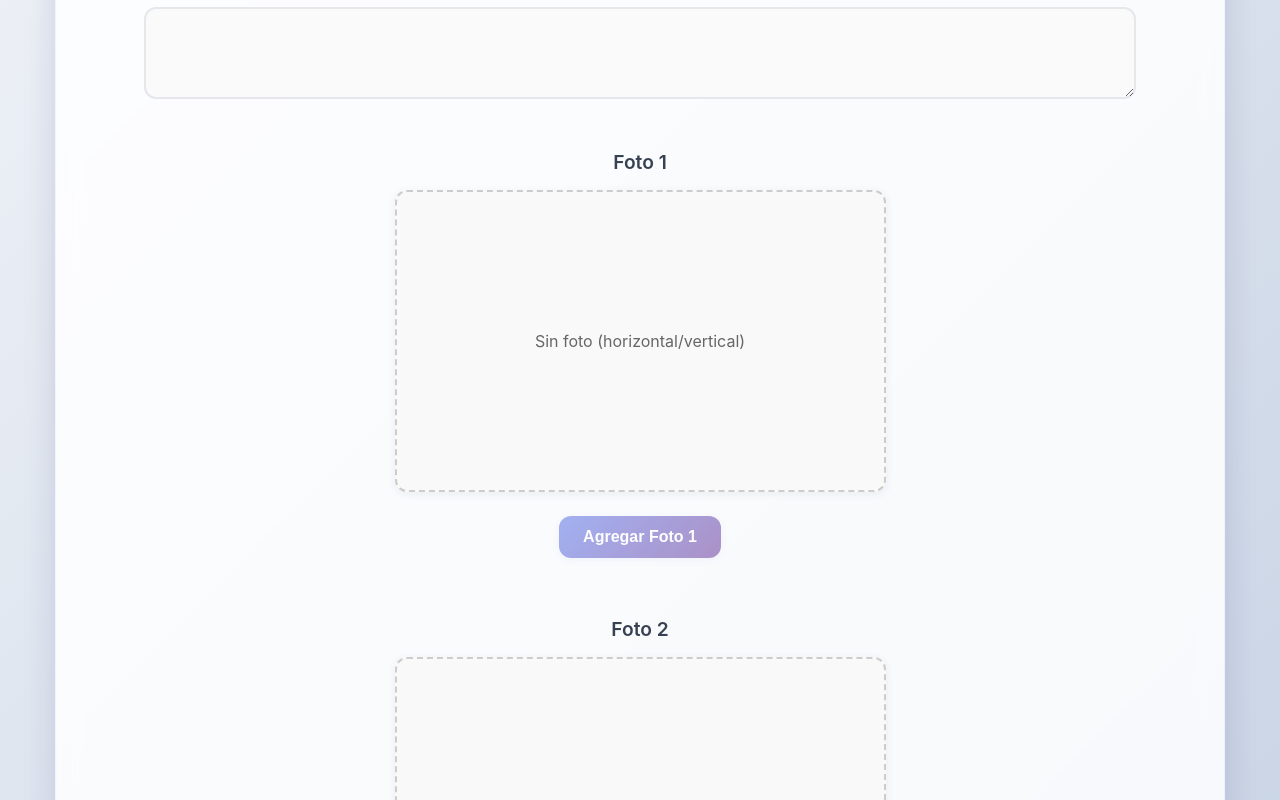
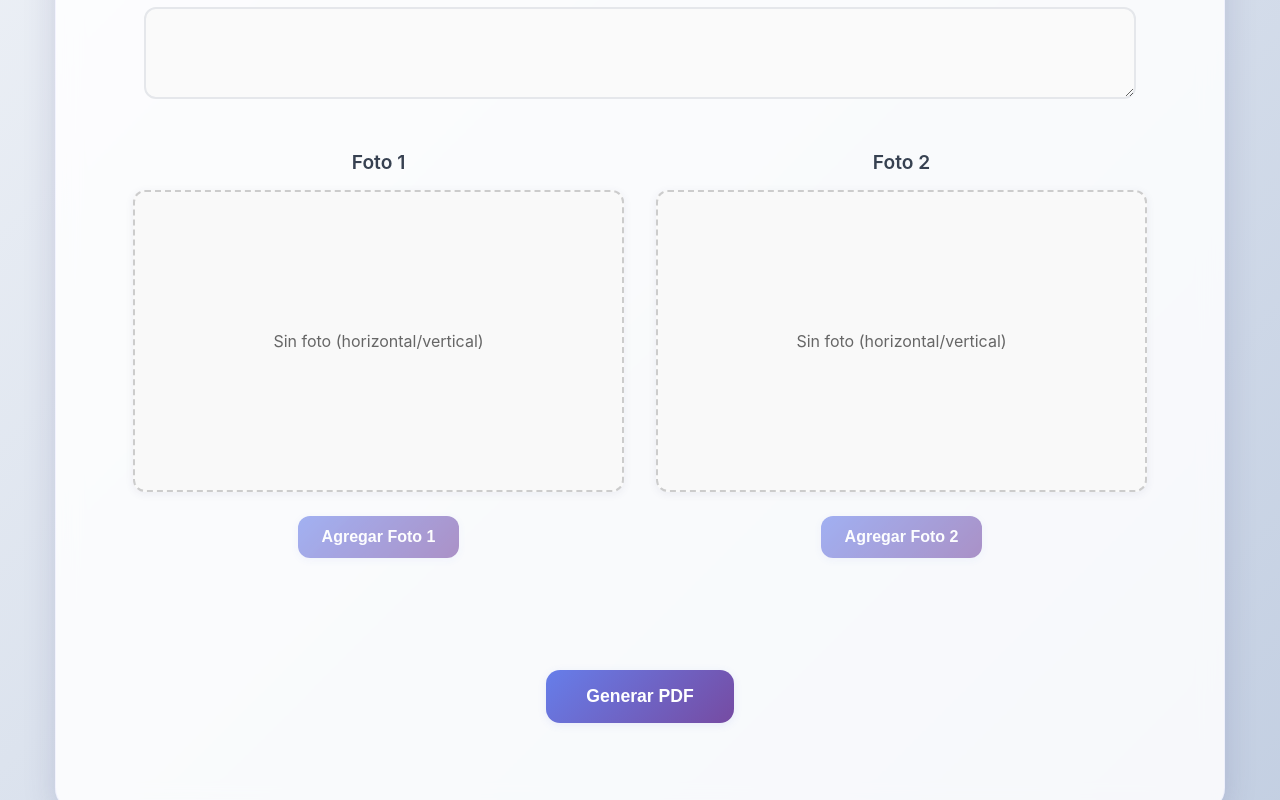
Before and after one commit to ClaudioVilas/Tarjetas-personales, a React (Vite) app in the folder front-cuaderno-feria/: page / in a window 1280 px wide. Shown: the part 580-1380 px from the top of the page. Built offline with nearby package versions, Linux system fonts and the light colour scheme; no server answers.

Commit message:
Fix: Eliminar regla CSS duplicada que impedía layout horizontal
- Remover .additional-photos duplicado con flex-direction: column
- Permitir que el layout horizontal (row) funcione correctamente
- Las fotos ahora aparecerán lado a lado como se esperaba

```diff
--- a/front-cuaderno-feria/src/App.css
+++ b/front-cuaderno-feria/src/App.css
@@ -341,14 +341,6 @@ textarea {
   transform: scale(1.03);
 }
 
-.additional-photos {
-  display: flex;
-  flex-direction: column;
-  gap: 1.5rem;
-  margin-bottom: 2rem;
-  width: 100%;
-}
-
 .additional-photos h3 {
   color: #374151;
   font-size: 1.2rem;
```
Also changed, not shown: 1 other file (tests, documents, lock files or other folders).
